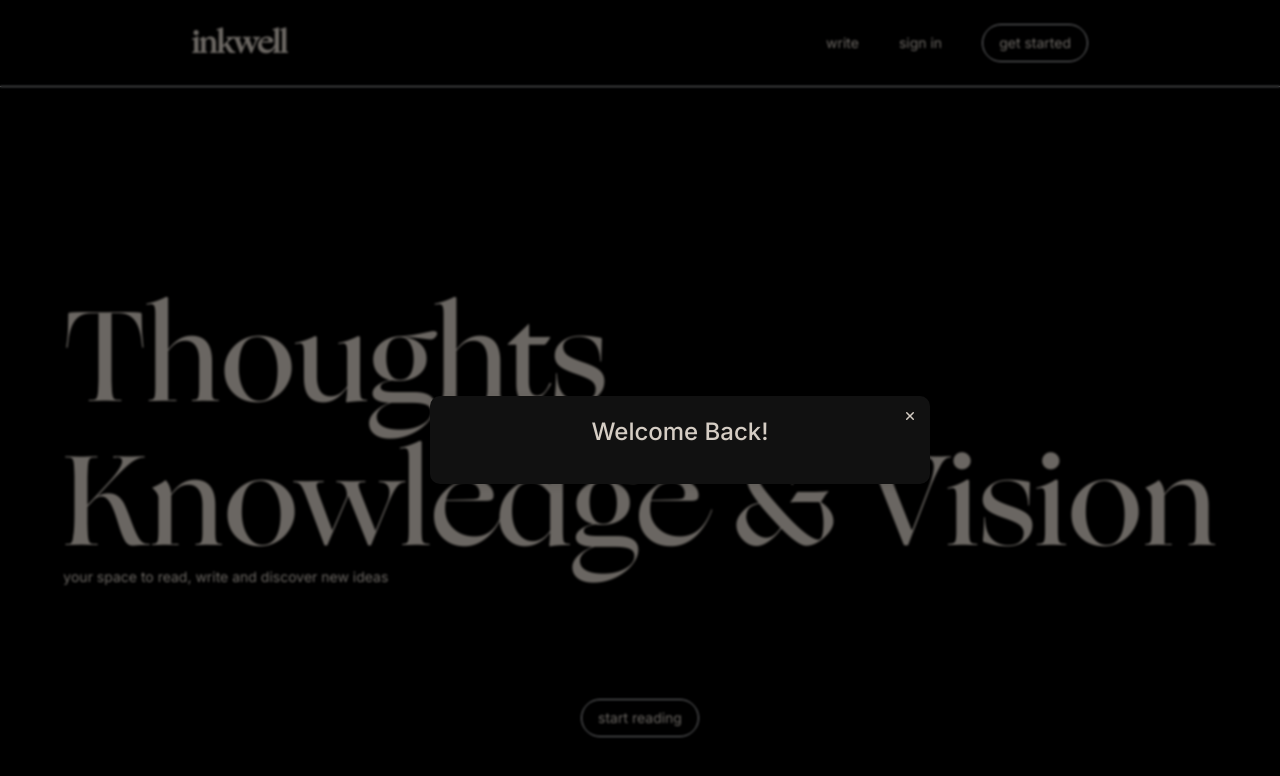
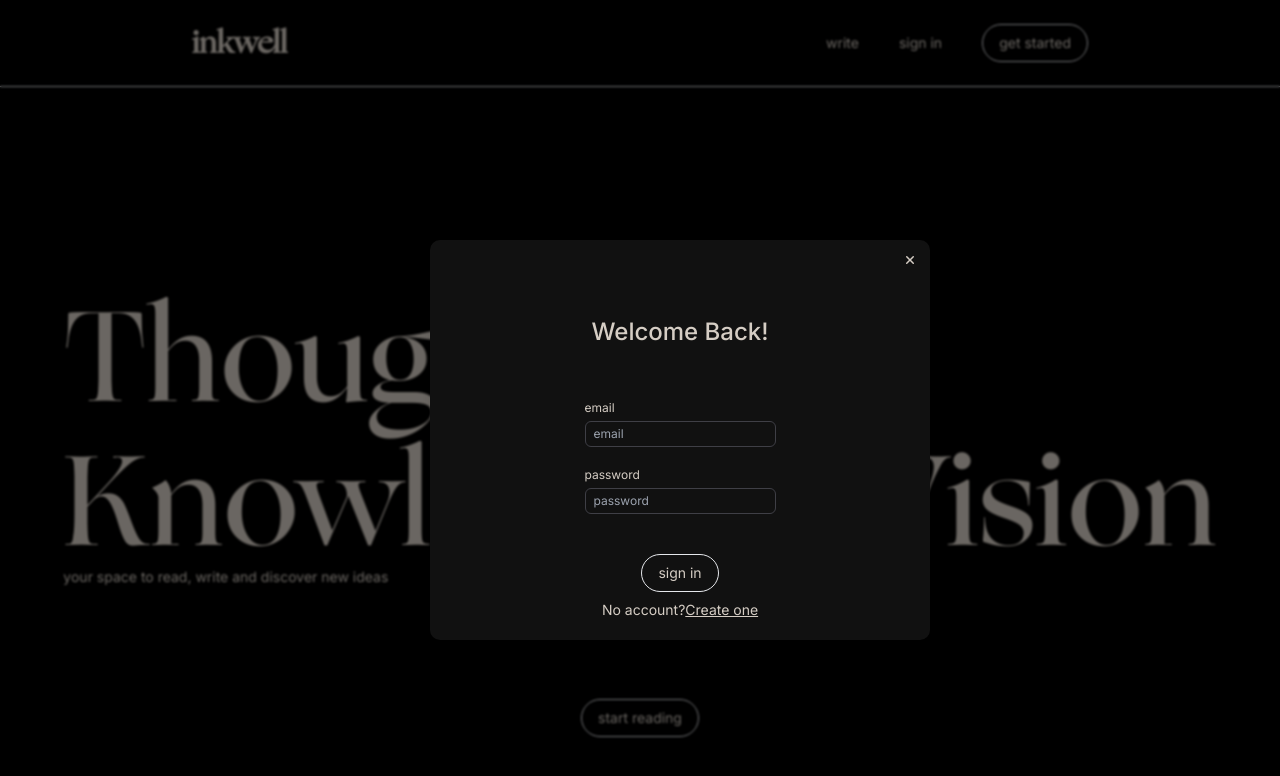
Before and after one commit to deewakar-k/inkwell, a React (Vite) app in the folder frontend/: page / in a window 1280 px wide. Both pictures are taken after a click on the button "sign in". Shown: the top 776 px of the page. Built offline with nearby package versions, Linux system fonts and the light colour scheme; no server answers.

Commit message:
signin / up modal

```diff
--- a/frontend/src/components/Appbar.tsx
+++ b/frontend/src/components/Appbar.tsx
@@ -15,7 +15,6 @@ function Appbar() {
         <div className="flex items-center gap-10">
           <Button label="write" />
           <ModalComp />
-          <Button2 label="get started" />
         </div>
       </div>
     </>
--- /dev/null
+++ b/frontend/src/components/BottomWarning.tsx
@@ -0,0 +1,18 @@
+interface BottomProps {
+  label: string;
+  buttonText: string;
+  onClick?: React.MouseEventHandler;
+}
+
+export const BottomWarning = ({ label, buttonText, onClick }: BottomProps) => {
+  return (
+    <>
+      <div className="flex justify-center text-sm font-['Inter']">
+        <div>{label}</div>
+        <div onClick={onClick} className="underline cursor-pointer">
+          {buttonText}
+        </div>
+      </div>
+    </>
+  );
+};
--- a/frontend/src/components/Button.tsx
+++ b/frontend/src/components/Button.tsx
@@ -1,6 +1,6 @@
 interface ButtonProps {
   label: string;
-  onClick: React.MouseEventHandler;
+  onClick?: React.MouseEventHandler;
 }
 
 function Button({ label, onClick }: ButtonProps) {
--- a/frontend/src/components/Button2.tsx
+++ b/frontend/src/components/Button2.tsx
@@ -2,7 +2,7 @@ import { useState } from "react";
 
 interface ButtonProps {
   label: string;
-  onClick: React.MouseEventHandler;
+  onClick?: React.MouseEventHandler;
 }
 
 function Button2({ label, onClick }: ButtonProps) {
--- a/frontend/src/components/InputBox.tsx
+++ b/frontend/src/components/InputBox.tsx
@@ -1,12 +1,19 @@
 interface InputProps {
+  label: string;
   type: string;
   placeholder: string;
 }
 
-export const InputBox = ({ type, placeholder }: InputProps) => {
+export const InputBox = ({ label, type, placeholder }: InputProps) => {
   return (
     <>
-      <input type={type} placeholder={placeholder} required />
+      <div className="text-xs font-['Inter'] text-left py-1">{label}</div>
+      <input
+        type={type}
+        placeholder={placeholder}
+        required
+        className="text-xs text-[#D5CDC4] w-full px-2 py-1 border rounded-md border-zinc-700 bg-[#111] focus:outline-none focus:border-white font-['Inter']"
+      />
     </>
   );
 };
--- a/frontend/src/components/Modal.tsx
+++ b/frontend/src/components/Modal.tsx
@@ -1,13 +1,29 @@
 import Modal from "react-modal";
 import Button from "./Button";
 import { useState } from "react";
+import { InputBox } from "./InputBox";
+import Button2 from "./Button2";
+import { BottomWarning } from "./BottomWarning";
 
 const ModalComp = () => {
   const [open, setOpen] = useState(false);
+  const [modalType, setModalType] = useState("signIn"); // "signIn" or "signUp"
+
+  const handleOpenModal = (type: string) => {
+    setModalType(type);
+    setOpen(true);
+  };
+
+  const handleSwitchModal = () => {
+    const newType = modalType === "signIn" ? "signUp" : "signIn";
+    setModalType(newType);
+  };
 
   return (
     <>
-      <Button label="sign in" onClick={() => setOpen(true)} />
+      <Button label="sign in" onClick={() => handleOpenModal("signIn")} />
+      <Button2 label="get started" onClick={() => handleOpenModal("signUp")} />
+
       <Modal
         isOpen={open}
         onRequestClose={() => setOpen(false)}
@@ -19,6 +35,7 @@ const ModalComp = () => {
             borderRadius: "10px",
             maxWidth: "500px",
             width: "90%",
+            height: "50%",
             margin: "auto",
             boxShadow: "0 2px 10px rgba(0, 0, 0, 0.1)",
             position: "relative",
@@ -32,7 +49,7 @@ const ModalComp = () => {
           },
         }}
       >
-        <div className="flex flex-col items-center justify-center h-full relative">
+        <div className="flex flex-col items-center h-full relative">
           <button
             onClick={() => setOpen(false)}
             className="absolute -top-2 -right-2"
@@ -47,9 +64,70 @@ const ModalComp = () => {
             </svg>
           </button>
 
-          <h1 className="font-medium font-['Inter'] text-2xl mb-4">
-            Welcome Back!
-          </h1>
+          {modalType === "signIn" ? (
+            <>
+              <h1 className="font-medium font-['Inter'] text-2xl mt-14">
+                Welcome Back!
+              </h1>
+              <div className="flex flex-col mt-6">
+                <div className="mt-6">
+                  <InputBox label="email" type="text" placeholder="email" />
+                </div>
+                <div className="mt-4">
+                  <InputBox
+                    label="password"
+                    type="text"
+                    placeholder="password"
+                  />
+                </div>
+              </div>
+              <div className="mt-10">
+                <Button2 label="sign in" />
+              </div>
+              <div className="absolute bottom-0">
+                <BottomWarning
+                  label="No account?"
+                  buttonText="Create one"
+                  onClick={handleSwitchModal}
+                />
+              </div>
+            </>
+          ) : (
+            <>
+              <h1 className="font-medium font-['Inter'] text-2xl mt-14">
+                Join inkwell.
+              </h1>
+              <div className="flex flex-col mt-6">
+                <div className="mt-6">
+                  <InputBox
+                    label="username"
+                    type="text"
+                    placeholder="username"
+                  />
+                </div>
+                <div className="mt-4">
+                  <InputBox label="email" type="email" placeholder="email" />
+                </div>
+                <div className="mt-4">
+                  <InputBox
+                    label="password"
+                    type="password"
+                    placeholder="password"
+                  />
+                </div>
+              </div>
+              <div className="mt-6">
+                <Button2 label="sign up" />
+              </div>
+              <div className="absolute bottom-0">
+                <BottomWarning
+                  label="Already have an account?"
+                  buttonText="Sign in"
+                  onClick={handleSwitchModal}
+                />
+              </div>
+            </>
+          )}
         </div>
       </Modal>
     </>
--- a/frontend/src/main.tsx
+++ b/frontend/src/main.tsx
@@ -1,20 +1,10 @@
-import React from "react";
-import ReactDOM from "react-dom/client";
+import { StrictMode } from "react";
+import { createRoot } from "react-dom/client";
 import App from "./App.tsx";
 import "./index.css";
-import { ClerkProvider } from "@clerk/clerk-react";
 
-// Import your publishable key
-const PUBLISHABLE_KEY = import.meta.env.VITE_CLERK_PUBLISHABLE_KEY;
-
-if (!PUBLISHABLE_KEY) {
-  throw new Error("Missing Publishable Key");
-}
-
-ReactDOM.createRoot(document.getElementById("root")!).render(
-  <React.StrictMode>
-    <ClerkProvider publishableKey={PUBLISHABLE_KEY} afterSignOutUrl="/">
-      <App />
-    </ClerkProvider>
-  </React.StrictMode>,
+createRoot(document.getElementById("root")!).render(
+  <StrictMode>
+    <App />
+  </StrictMode>,
 );
```
